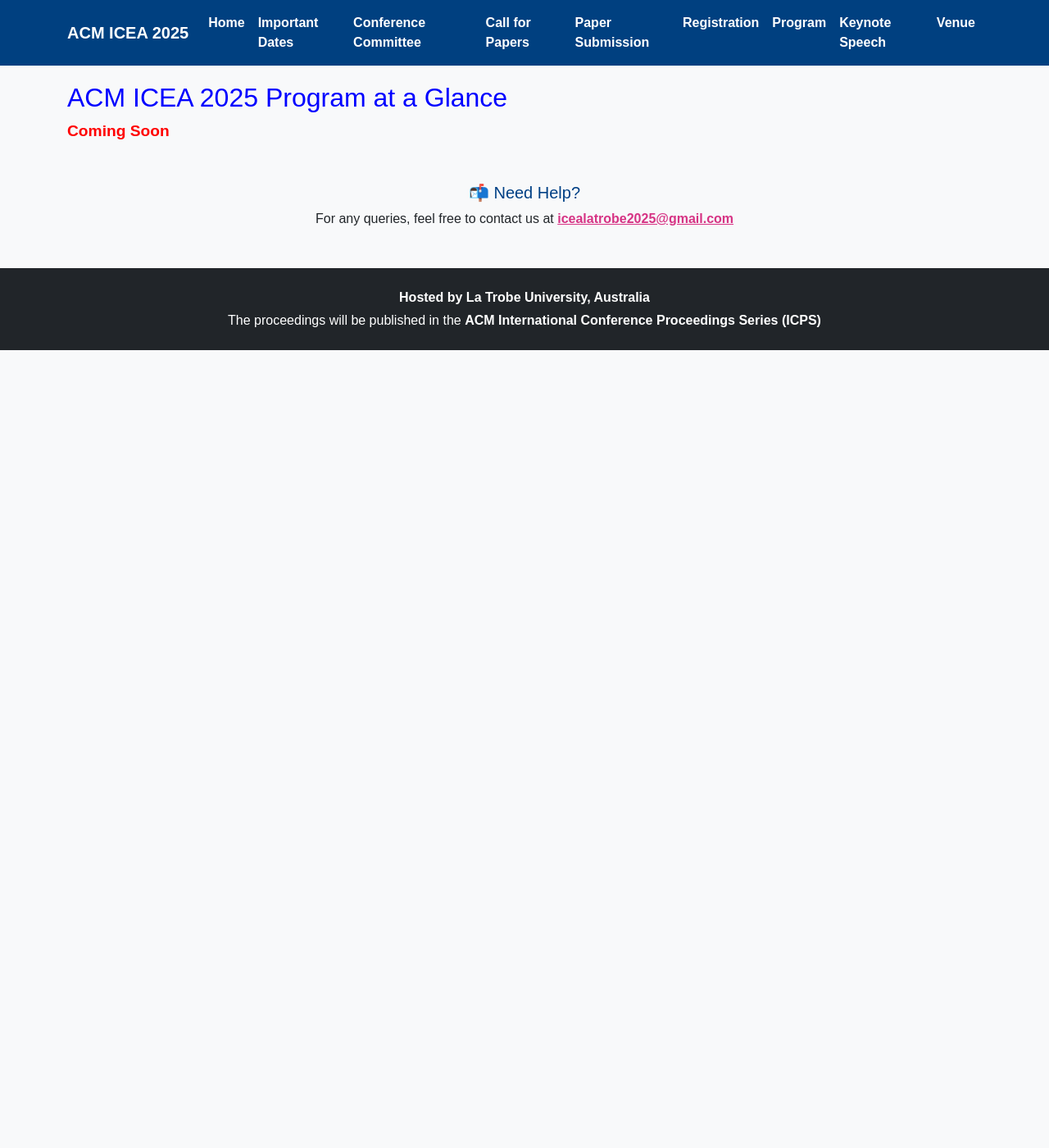
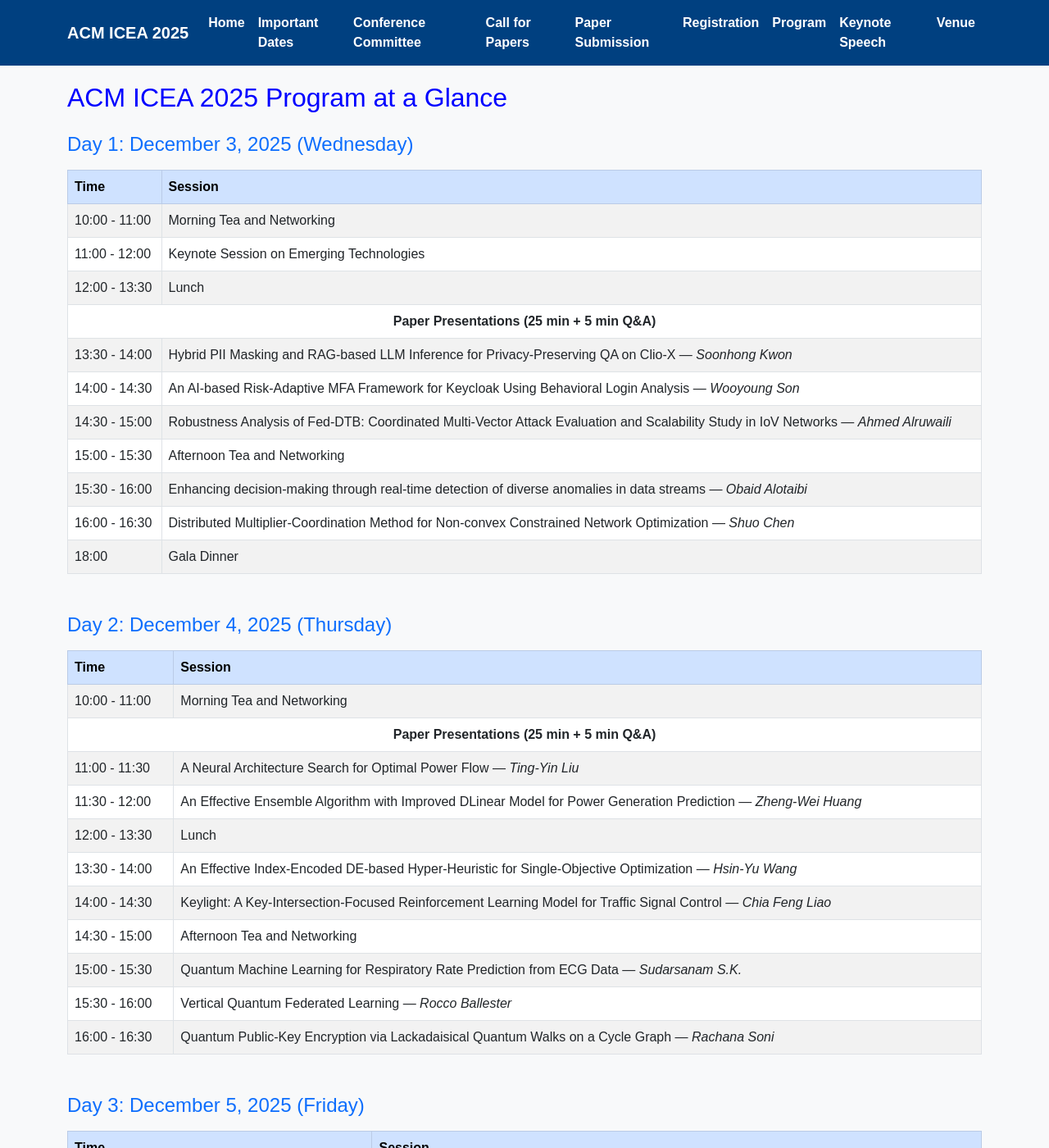
Before and after one commit to icea2025/latrobe, a Jekyll site: the page program/index.html, which Jekyll copies as it is, in a window 1280 px wide and 1400 px high. Shown: the whole window at 82% size. Built offline with Jekyll 4.4.1, drawn with Linux system fonts in a browser that asks for light colours; some of the changed text lies outside the part shown.

Commit message:
Update index.html

```diff
--- a/program/index.html
+++ b/program/index.html
@@ -55,7 +55,59 @@
   <div class="container">
     <div class="content">
       <h2 style="color: #0000ff">ACM ICEA 2025 Program at a Glance</h2>
-      <p style="font-weight: bold; color: #FF0000; font-size: 1.2rem;">Coming Soon</p>
+      <div class="mt-4">
+  <h4 class="text-primary">Day 1: December 3, 2025 (Wednesday)</h4>
+  <table class="table table-bordered table-striped mt-3">
+    <thead class="table-primary">
+      <tr><th>Time</th><th>Session</th></tr>
+    </thead>
+    <tbody>
+      <tr><td>10:00 - 11:00</td><td>Morning Tea and Networking</td></tr>
+      <tr><td>11:00 - 12:00</td><td>Keynote Session on Emerging Technologies</td></tr>
+      <tr><td>12:00 - 13:30</td><td>Lunch</td></tr>
+      <tr><td colspan="2" class="fw-bold text-center">Paper Presentations (25 min + 5 min Q&A)</td></tr>
+      <tr><td>13:30 - 14:00</td><td>Hybrid PII Masking and RAG-based LLM Inference for Privacy-Preserving QA on Clio-X — <em>Soonhong Kwon</em></td></tr>
+      <tr><td>14:00 - 14:30</td><td>An AI-based Risk-Adaptive MFA Framework for Keycloak Using Behavioral Login Analysis — <em>Wooyoung Son</em></td></tr>
+      <tr><td>14:30 - 15:00</td><td>Robustness Analysis of Fed-DTB: Coordinated Multi-Vector Attack Evaluation and Scalability Study in IoV Networks — <em>Ahmed Alruwaili</em></td></tr>
+      <tr><td>15:00 - 15:30</td><td>Afternoon Tea and Networking</td></tr>
+      <tr><td>15:30 - 16:00</td><td>Enhancing decision-making through real-time detection of diverse anomalies in data streams — <em>Obaid Alotaibi</em></td></tr>
+      <tr><td>16:00 - 16:30</td><td>Distributed Multiplier-Coordination Method for Non-convex Constrained Network Optimization — <em>Shuo Chen</em></td></tr>
+      <tr><td>18:00</td><td>Gala Dinner</td></tr>
+    </tbody>
+  </table>
+
+  <h4 class="text-primary mt-5">Day 2: December 4, 2025 (Thursday)</h4>
+  <table class="table table-bordered table-striped mt-3">
+    <thead class="table-primary">
+      <tr><th>Time</th><th>Session</th></tr>
+    </thead>
+    <tbody>
+      <tr><td>10:00 - 11:00</td><td>Morning Tea and Networking</td></tr>
+      <tr><td colspan="2" class="fw-bold text-center">Paper Presentations (25 min + 5 min Q&A)</td></tr>
+      <tr><td>11:00 - 11:30</td><td>A Neural Architecture Search for Optimal Power Flow — <em>Ting-Yin Liu</em></td></tr>
+      <tr><td>11:30 - 12:00</td><td>An Effective Ensemble Algorithm with Improved DLinear Model for Power Generation Prediction — <em>Zheng-Wei Huang</em></td></tr>
+      <tr><td>12:00 - 13:30</td><td>Lunch</td></tr>
+      <tr><td>13:30 - 14:00</td><td>An Effective Index-Encoded DE-based Hyper-Heuristic for Single-Objective Optimization — <em>Hsin-Yu Wang</em></td></tr>
+      <tr><td>14:00 - 14:30</td><td>Keylight: A Key-Intersection-Focused Reinforcement Learning Model for Traffic Signal Control — <em>Chia Feng Liao</em></td></tr>
+      <tr><td>14:30 - 15:00</td><td>Afternoon Tea and Networking</td></tr>
+      <tr><td>15:00 - 15:30</td><td>Quantum Machine Learning for Respiratory Rate Prediction from ECG Data — <em>Sudarsanam S.K.</em></td></tr>
+      <tr><td>15:30 - 16:00</td><td>Vertical Quantum Federated Learning — <em>Rocco Ballester</em></td></tr>
+      <tr><td>16:00 - 16:30</td><td>Quantum Public-Key Encryption via Lackadaisical Quantum Walks on a Cycle Graph — <em>Rachana Soni</em></td></tr>
+    </tbody>
+  </table>
+
+  <h4 class="text-primary mt-5">Day 3: December 5, 2025 (Friday)</h4>
+  <table class="table table-bordered table-striped mt-3">
+    <thead class="table-primary">
+      <tr><th>Time</th><th>Session</th></tr>
+    </thead>
+    <tbody>
+      <tr><td>10:00 - 11:00</td><td>Morning Tea and Networking</td></tr>
+      <tr><td>11:00</td><td>Open Discussion</td></tr>
+    </tbody>
+  </table>
+</div>
+
     </div>
   </div>
 
```
